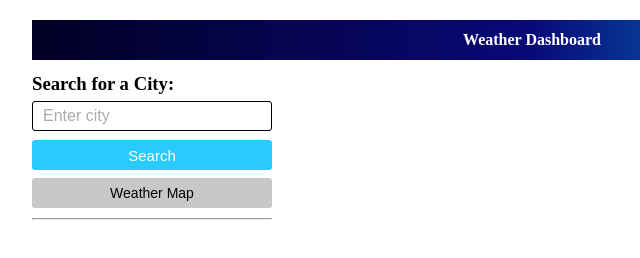
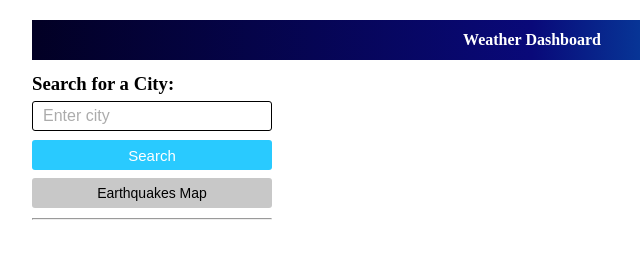
Before and after one commit to ktung2018/Project_1, a plain HTML site: page index.html in a window 1280 px wide. Shown: the full height of the page, 108-748 px from the left. Drawn offline with nearby package versions, Linux system fonts and the light colour scheme.

Commit message:
Add files via upload

```diff
--- a/index.html
+++ b/index.html
@@ -18,7 +18,7 @@
             <div class="form-inner-container">
                 <button id="submit" type="submit">Search</button>
                 <button id="clear-history" type="button">Clear history</button>
-                <button id="map" type="button" onclick="window.open('https://ktung2018.github.io/weatherMap/', '_blank')">Weather Map</button>
+                <button id="map" type="button" onclick="window.open('https://ktung2018.github.io/Leaflet_Earthquakes/', '_blank')">Earthquakes Map</button>
             </div>
             <hr>
             <div id="history-searches">
```
